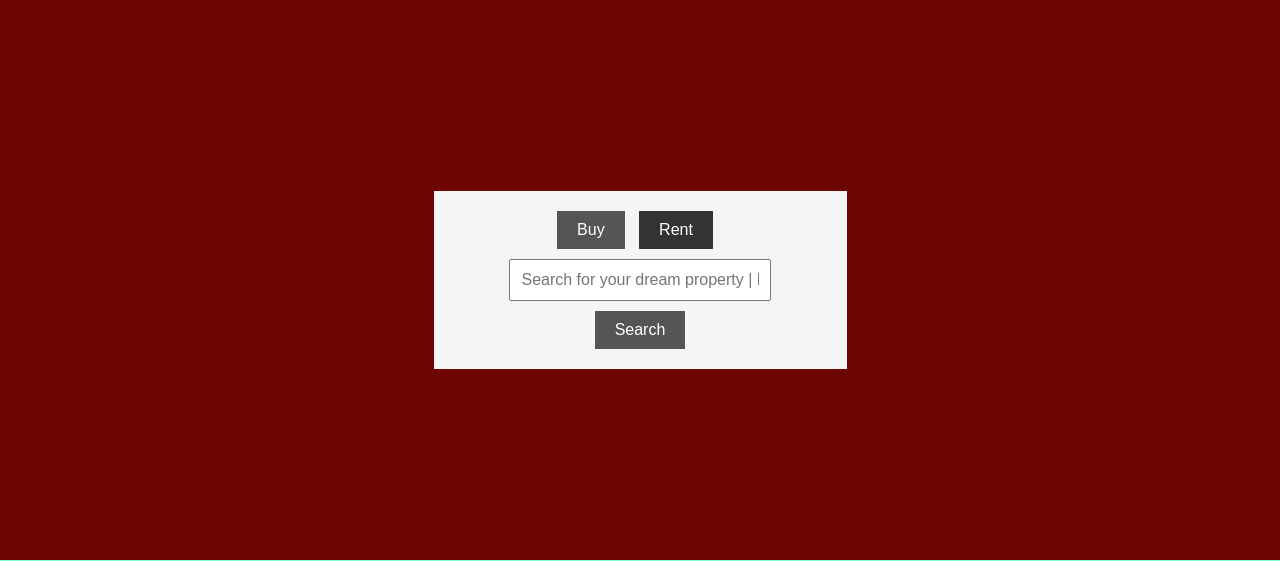
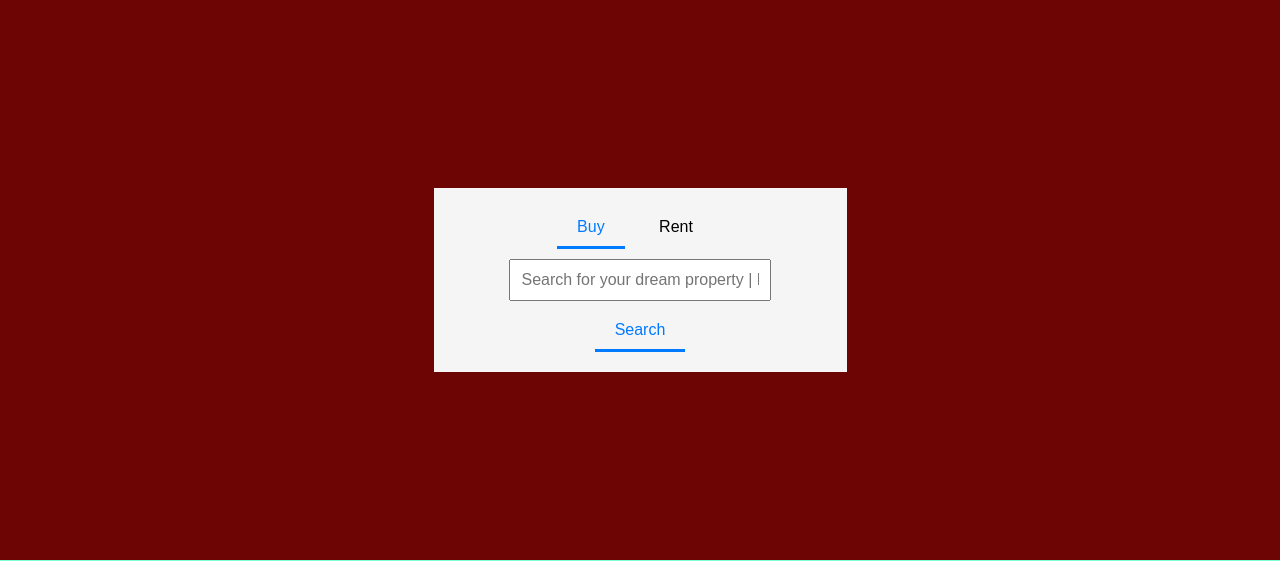
Before and after one commit to Szy-Ban/wprg-project, a PHP site: page / in a window 1280 px wide. Shown: the part 95-656 px from the top of the page. Run offline with PHP 8.4, Linux system fonts and the light colour scheme.

Commit message:
zmiana kolorow przyciskow

```diff
--- a/style.css
+++ b/style.css
@@ -64,16 +64,24 @@ nav ul li a {
     padding: 10px 20px;
     font-size: 16px;
     border: none;
-    background-color: #333;
-    color: #fff;
+    background-color: transparent;
+    color: #000;
     cursor: pointer;
     display: inline-block;
+    text-decoration: none;
+    transition: color 0.3s, border-bottom-color 0.3s;
+
 }
 
 .search-buttons button.active {  /* aktywy przycisk wyglad */
-    background-color: #555;
-    display: inline-block;
+    color: #007aff;
+    border-bottom: 3px solid #007aff;
 }
+
+.search-buttons button:not(.active):hover {
+    color: #00a9ff;
+    border-bottom: 3px solid #00a9ff;
+  }
 
 .search-bar {
     margin-top: 10px;
@@ -91,12 +99,17 @@ nav ul li a {
 .search-bar button { /* przycisk wyszukiwania */
     padding: 10px 20px;
     font-size: 16px;
+    margin: 10px auto 0;
+    background-color: transparent;
+    color: #000;
+    cursor: pointer;
+    display: inline-block;
+    text-decoration: none;
+    transition: color 0.3s, border-bottom-color 0.3s;
     border: none;
-    background-color: #555;
-    color: #fff;
-    cursor: pointer;
-    display: block;
-    margin: 10px auto 0;
+    color: #007aff;
+    border-bottom: 3px solid #007aff;
+
 }
 
 .content-section {  /* sekcja opisowa strony */
```
